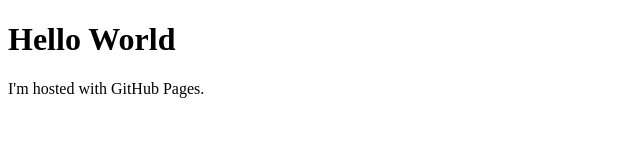
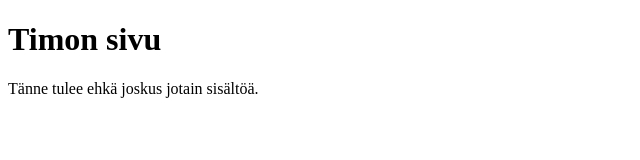
Before and after one commit to timppa68/timppa68.github.io, a plain HTML site: page index.html in a window 1280 px wide. Shown: the whole page, without its empty margins (0-640 px from the left). Drawn offline with Linux system fonts and the light colour scheme.

Commit message:
Add files via upload

```diff
--- a/index.html
+++ b/index.html
@@ -1,7 +1,7 @@
 <!DOCTYPE html>
 <html>
 <body>
-<h1>Hello World</h1>
-<p>I'm hosted with GitHub Pages.</p>
+<h1>Timon sivu</h1>
+<p>Tänne tulee ehkä joskus jotain sisältöä.</p>
 </body>
 </html>
```
